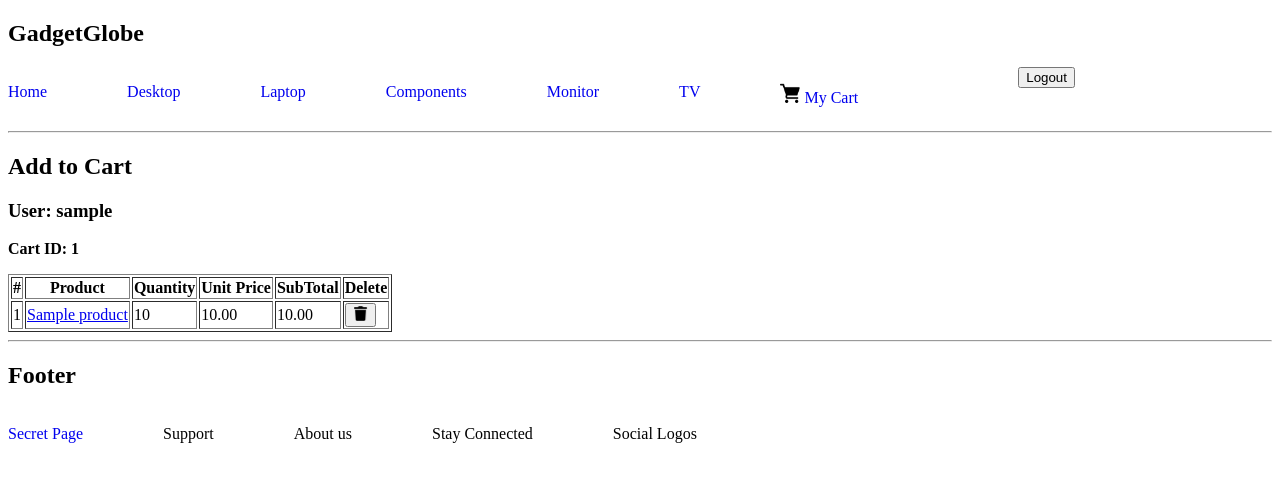
After one commit to Kh-Tanjim-Ashraf/gadgetglobe-app, a Django app: page /cart/ in a window 1280 px wide. The commit adds this page. Shown: the top 482 px of the page. Run offline with Django 5.2, Linux system fonts and the light colour scheme; a user stored in the database is signed in; tables that the repository leaves empty hold one stand-in row (values such as "Sample post").

Commit message:
Frontend w/o CSS: Implemented cart-list, add-to-cart, delete-cart-item features; Amended Cart & CartItem models; Protected the cart-features from un-authenticated users;

```diff
--- a/cart/models.py
+++ b/cart/models.py
@@ -2,6 +2,7 @@ from django.db import models
 from shared.models import TimestampMixins
 from django.contrib.auth.models import User
 from product.models import ProductVariant
+
 
 
 class Cart(TimestampMixins):
@@ -11,20 +12,21 @@ class Cart(TimestampMixins):
     ]
     user_id = models.ForeignKey(User, on_delete=models.SET_NULL, null=True, blank=True)
     status = models.CharField(max_length=1, choices=CART_STATUS, default='A')
-    grand_total = models.DecimalField(max_digits=8, decimal_places=2)
+    grand_total = models.DecimalField(max_digits=10, decimal_places=2, default=0)
     checked_out_at = models.DateTimeField(null=True, blank=True)
 
     def __str__(self):
-        return f"user-id:{self.user_id}---status:{'ACTIVE' if self.status=='A' else 'CONVERTED'}---cart-id:{self.id}"
+        return f"user-id:{self.user_id}---cart-id:{self.id}---status:{'ACTIVE' if self.status=='A' else 'CONVERTED'}"
 
 
 
+# Remove all the cartItems of a cart whose status changed to "CONVERTED"
 class CartItem(TimestampMixins):
     cart_id = models.ForeignKey(Cart, on_delete=models.CASCADE)
     product_variant_id = models.ForeignKey(ProductVariant, on_delete=models.SET_NULL, null=True, blank=True)
     quantity = models.PositiveIntegerField(default=1)
-    unit_price = models.DecimalField(max_digits=8, decimal_places=2)
-    line_total = models.DecimalField(max_digits=8, decimal_places=2)
+    unit_price = models.DecimalField(max_digits=8, decimal_places=2, help_text="Unit price at purchase period")
+    line_total = models.DecimalField(max_digits=10, decimal_places=2)
 
     def __str__(self):
-        return f"cart-id:{self.id}---product-variant:{self.product_variant_id}"
+        return f"cart-id:{self.cart_id.id}---cart-item-id:{self.id}---product-variant:{self.product_variant_id}"
--- /dev/null
+++ b/cart/urls.py
@@ -0,0 +1,9 @@
+from django.urls import path
+from cart.views import cartDetail, addToCart, deleteCartItem
+
+
+urlpatterns = [
+    path('', view=cartDetail, name='cartDetail'),
+    path('add-to-cart/<int:pk>/', view=addToCart, name='addToCart'),
+    path('delet-cart-item/<int:pk>/', view=deleteCartItem, name='deleteCartItem')
+]
--- a/cart/views.py
+++ b/cart/views.py
@@ -1,3 +1,96 @@
-from django.shortcuts import render
+from django.shortcuts import render, redirect, get_object_or_404
+from cart.models import Cart, CartItem
+from product.models import ProductVariant
+from django.contrib.auth.decorators import login_required
+from django.utils.http import url_has_allowed_host_and_scheme
+from django.contrib import messages
 
-# Create your views here.
+
+
+def checkCart(request):
+    return Cart.objects.get_or_create(
+        user_id=request.user,
+        status='A',
+        defaults={
+            'user_id': request.user,
+        }
+    )
+
+
+
+@login_required
+def cartDetail(request):
+    # Check if the user has a cart with status 'ACTIVE', then show its cart-items, otherwise create a new cart
+    cart, _ = checkCart(request)
+    cartItems = CartItem.objects.filter(cart_id=cart).all()
+    context = {
+        'cart': cart,
+        'cartItems': cartItems
+    }
+    return render(request, template_name='cart/detail.html', context=context)
+
+
+
+def redirectOrigin(request):
+    referer = request.META.get('HTTP_REFERER')
+    is_safe = referer and url_has_allowed_host_and_scheme(
+        url=referer,
+        allowed_hosts={request.get_host()}, # Restricts to current domain
+        require_https=request.is_secure()
+    )
+    if is_safe:
+        return redirect(referer)
+    return redirect('/')
+
+
+
+@login_required
+def addToCart(request, pk):
+    if request.method == "POST":
+        # Check the user has a cart with status 'ACTIVE', otherwise create a new cart
+        cart, created = checkCart(request)
+
+        # Check the product variant exists
+        prod_v = get_object_or_404(ProductVariant, id=pk)
+
+        # Check a valid purchase quantity is requested
+        req_quantity = int(request.POST.get('quantity'))
+        if req_quantity > prod_v.stock_unit:
+            messages.success(request, message=f"Not enough stock!")
+
+        else:
+            line_total = prod_v.unit_price * req_quantity
+            # Check same product variant exists in the same cart
+            cart_item, created = CartItem.objects.get_or_create(
+                cart_id=cart,
+                product_variant_id=prod_v,
+                defaults={
+                    'cart_id': cart,
+                    'product_variant_id': prod_v,
+                    'quantity': req_quantity,
+                    'unit_price': prod_v.unit_price,
+                    'line_total': line_total
+                }
+            )
+
+            # Update cart-item quantity
+            if not created:
+                cart_item.quantity += req_quantity
+                # Recalculate the line_total w/ the unit_price, because if the unit price gets updated during this period, the customer will get inconsistent subtotal for stale unit price
+                line_total = prod_v.unit_price * cart_item.quantity
+                cart_item.line_total = line_total
+                cart_item.save()
+
+            messages.success(request, message=f"Added to cart!")
+
+        # User stays in the same page
+        return redirectOrigin(request)
+
+
+
+@login_required
+def deleteCartItem(request, pk):
+    # Check cart item exists
+    cart_item = get_object_or_404(CartItem, id=pk)
+    cart_item.delete()
+    return redirectOrigin(request)
--- a/core/settings.py
+++ b/core/settings.py
@@ -136,6 +136,9 @@
 
 STATIC_URL = 'static/'
 
+STATICFILES_DIRS = [
+    BASE_DIR / "static",
+]
 
 # Media files
 MEDIA_URL ='/media/'    # Used for browser URL-path
@@ -143,6 +146,6 @@
 
 
 # Authentication
-LOGIN_REDIRECT_URL = 'secretPage'   # After succesful login, the user will be redirected to this view. It's also used to redirect the authenticated user from trying to access the login/registration/password-change page.
+LOGIN_REDIRECT_URL = 'secretPage'   # After successfully logged in, the user will be redirected to this view. It's also used to redirect the authenticated user from trying to access the login/registration/password-change page.
 LOGOUT_REDIRECT_URL = 'login'
 LOGIN_URL = 'login'                 # Redirects any un-authenticated user to Login page, if they want to access a protected page through manually typing the URL in the browser
--- a/core/urls.py
+++ b/core/urls.py
@@ -26,4 +26,5 @@ urlpatterns = [
     path('secret/', view=secretPage, name='secretPage'),
     path('auth/', include('authentication.urls')),
     path('product/', include('product.urls')),
+    path('cart/', include('cart.urls')),
 ] + static(settings.MEDIA_URL, document_root=settings.MEDIA_ROOT)
--- a/order/models.py
+++ b/order/models.py
@@ -20,7 +20,7 @@ class Order(TimestampMixins):
     payment_method = models.CharField(max_length=1, choices=PAYMENT_METHOD, default='O')
     checkout_id = models.ForeignKey(Checkout, on_delete=models.CASCADE)
     transaction_id = models.CharField(max_length=100, null=True, blank=True)
-    grand_total = models.DecimalField(max_digits=8, decimal_places=2)
+    grand_total = models.DecimalField(max_digits=10, decimal_places=2)
     status = models.CharField(max_length=2, choices=ORDER_STATUS, default='PE')
     paid_at = models.DateTimeField(auto_now_add=True)
 
@@ -35,7 +35,7 @@ class OrderItem(TimestampMixins):
     manufacturer_part_number = models.CharField(max_length=100, null=True, blank=True)
     quantity = models.PositiveIntegerField(default=1)
     unit_price = models.DecimalField(max_digits=8, decimal_places=2)
-    line_total = models.DecimalField(max_digits=8, decimal_places=2)
+    line_total = models.DecimalField(max_digits=10, decimal_places=2)
 
     def __str__(self):
         return f"Order: {self.order_id.id}---product: {self.product_variant_name}---quantity: {self.quantity}"
--- a/templates/base/components/navbar.html
+++ b/templates/base/components/navbar.html
@@ -1,3 +1,4 @@
+{% load static %}
 <section class="navbar">
   <h1>GadgetGlobe</h1>
 
@@ -8,6 +9,10 @@
     <p><a href="{% url 'productList' %}" style="text-decoration: none;">Components</a></p>
     <p><a href="{% url 'productList' %}" style="text-decoration: none;">Monitor</a></p>
     <p><a href="{% url 'productList' %}" style="text-decoration: none;">TV</a></p>
+    <p><a href="{% url 'cartDetail' %}" style="text-decoration: none;">
+      <img src="{% static 'images/icons/add-to-cart.png' %}" alt="cart-icon" height="20" width="20">
+      My Cart
+    </a></p>
 
     <!-- Login/Logout Button -->
     <p>
--- /dev/null
+++ b/templates/cart/detail.html
@@ -0,0 +1,43 @@
+{% extends 'base/base.html' %}
+{% load static %}
+
+{% block 'main-content' %}
+<h1>Add to Cart</h1>
+
+<h3><b>User: {{ request.user.username }}</b></h3>
+<p><b>Cart ID: {{ cart.id }}</b></p>
+
+<table border="1">
+  <thead>
+    <tr>
+      <th>#</th>
+      <th>Product</th>
+      <th>Quantity</th>
+      <th>Unit Price</th>
+      <th>SubTotal</th>
+      <th>Delete</th>
+    </tr>
+  </thead>
+  <tbody>
+    {% for obj in cartItems %}
+    <tr>
+      <td>{{ forloop.counter }}</td>
+      <td>
+        <a href="{% url 'productDetail' obj.product_variant_id.pk %}">{{ obj.product_variant_id.product_id.name }}</a>
+      </td>
+      <td>{{ obj.quantity }}</td>
+      <td>{{ obj.unit_price }}</td>
+      <td>{{ obj.line_total }}</td>
+      <td>
+        <form action="{% url 'deleteCartItem' obj.pk %}" method="post">
+          {% csrf_token %}
+          <button type="submit">
+              <img src="{% static 'images/icons/trash-bin.png' %}" alt="cart-delete-icon" height="15" width="15">
+          </button>
+        </form>
+      </td>
+    </tr>
+    {% endfor %}
+  </tbody>
+</table>
+{% endblock %}
```
Also changed, not shown: templates/product/list.html (+17 -3 lines), cart/migrations/0004_alter_cartitem_line_total.py (added), cart/migrations/0005_alter_cart_grand_total_alter_cartitem_line_total.py (added), cart/migrations/0006_alter_cart_grand_total.py (added), cart/migrations/0007_alter_cartitem_unit_price.py (added), order/migrations/0002_alter_orderitem_line_total.py (added), order/migrations/0003_alter_order_grand_total_alter_orderitem_line_total.py (added), static/images/icons/add-to-cart.png (added), static/images/icons/trash-bin.png (added).
